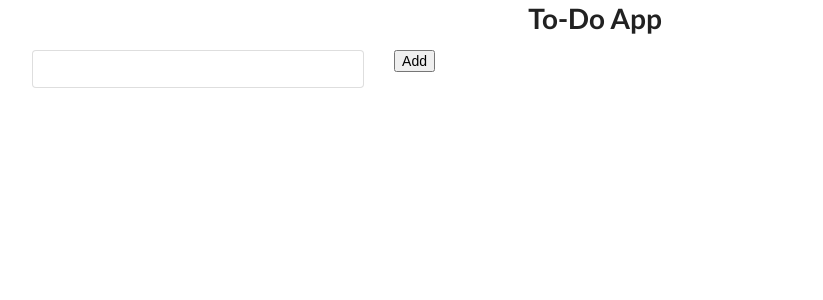
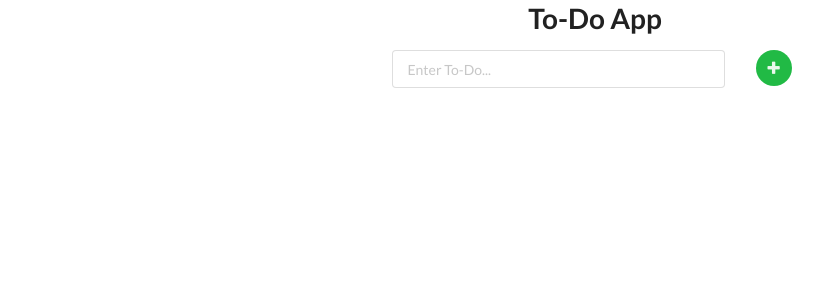
Before and after one commit to ikoinaris/To-Do-App, a React (Create React App) app: page / in a window 1280 px wide. Shown: the top 300 px of the page, without its empty margins (45-868 px from the left). Built offline with nearby package versions, Linux system fonts and the light colour scheme.

Commit message:
style modifications

```diff
--- a/public/index.html
+++ b/public/index.html
@@ -10,37 +10,14 @@
       content="Web site created using create-react-app"
     />
     <link rel="apple-touch-icon" href="%PUBLIC_URL%/logo192.png" />
-    <!--
-      manifest.json provides metadata used when your web app is installed on a
-      user's mobile device or desktop. See https://developers.google.com/web/fundamentals/web-app-manifest/
-    -->
     <link rel="manifest" href="%PUBLIC_URL%/manifest.json" />
-    <!--
-      Notice the use of %PUBLIC_URL% in the tags above.
-      It will be replaced with the URL of the `public` folder during the build.
-      Only files inside the `public` folder can be referenced from the HTML.
-
-      Unlike "/favicon.ico" or "favicon.ico", "%PUBLIC_URL%/favicon.ico" will
-      work correctly both with client-side routing and a non-root public URL.
-      Learn how to configure a non-root public URL by running `npm run build`.
-    -->
     <link rel="stylesheet" href="https://cdnjs.cloudflare.com/ajax/libs/semantic-ui/2.4.1/semantic.min.css"
           integrity="sha512-8bHTC73gkZ7rZ7vpqUQThUDhqcNFyYi2xgDgPDHc+GXVGHXq+xPjynxIopALmOPqzo9JZj0k6OqqewdGO3EsrQ=="
           crossorigin="anonymous" referrerpolicy="no-referrer" />
-    <title>React App</title>
+    <title>My To-Dos</title>
   </head>
   <body>
     <noscript>You need to enable JavaScript to run this app.</noscript>
     <div id="root"></div>
-    <!--
-      This HTML file is a template.
-      If you open it directly in the browser, you will see an empty page.
-
-      You can add webfonts, meta tags, or analytics to this file.
-      The build step will place the bundled scripts into the <body> tag.
-
-      To begin the development, run `npm start` or `yarn start`.
-      To create a production bundle, use `npm run build` or `yarn build`.
-    -->
   </body>
 </html>
--- a/src/components/Form.js
+++ b/src/components/Form.js
@@ -3,13 +3,13 @@ import React from 'react';
 const Form = () => {
     return (
         <form className="ui form">
-            <div className="ui grid">
+            <div className="ui grid center aligned">
                 <div className="row">
                     <div className="column five wide">
-                        <input type="text"/>
+                        <input type="text" placeholder="Enter To-Do..."/>
                     </div>
                     <div className="column one wide">
-                        <button type="submit">Add</button>
+                        <button type="submit" className="ui button circular icon green"><i className="plus icon white"></i></button>
                     </div>
                 </div>
             </div>
```
